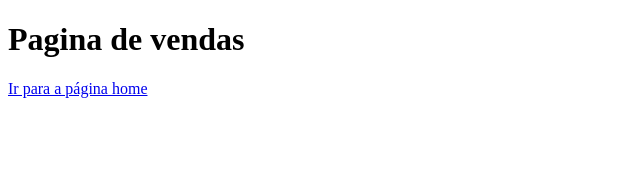
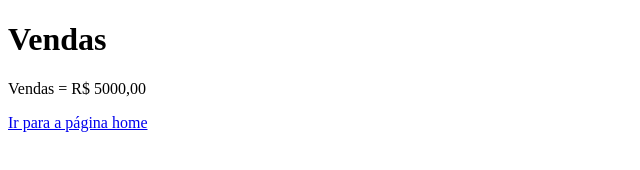
Before and after one commit to ThiagoSouzaBraguini/aulagithub, a plain HTML site: page vendas.html in a window 1280 px wide. Shown: the whole page, without its empty margins (0-640 px from the left). Drawn offline with Linux system fonts and the light colour scheme.

Commit message:
Acrescentado valor das vendas

```diff
--- a/vendas.html
+++ b/vendas.html
@@ -7,7 +7,8 @@
     <title>Document</title>
   </head>
   <body>
-    <h1>Pagina de vendas</h1>
+    <h1>Vendas</h1>
+    <p>Vendas = R$ 5000,00</p>
     <a href="index.html">Ir para a página home</a>
   </body>
 </html>
```
